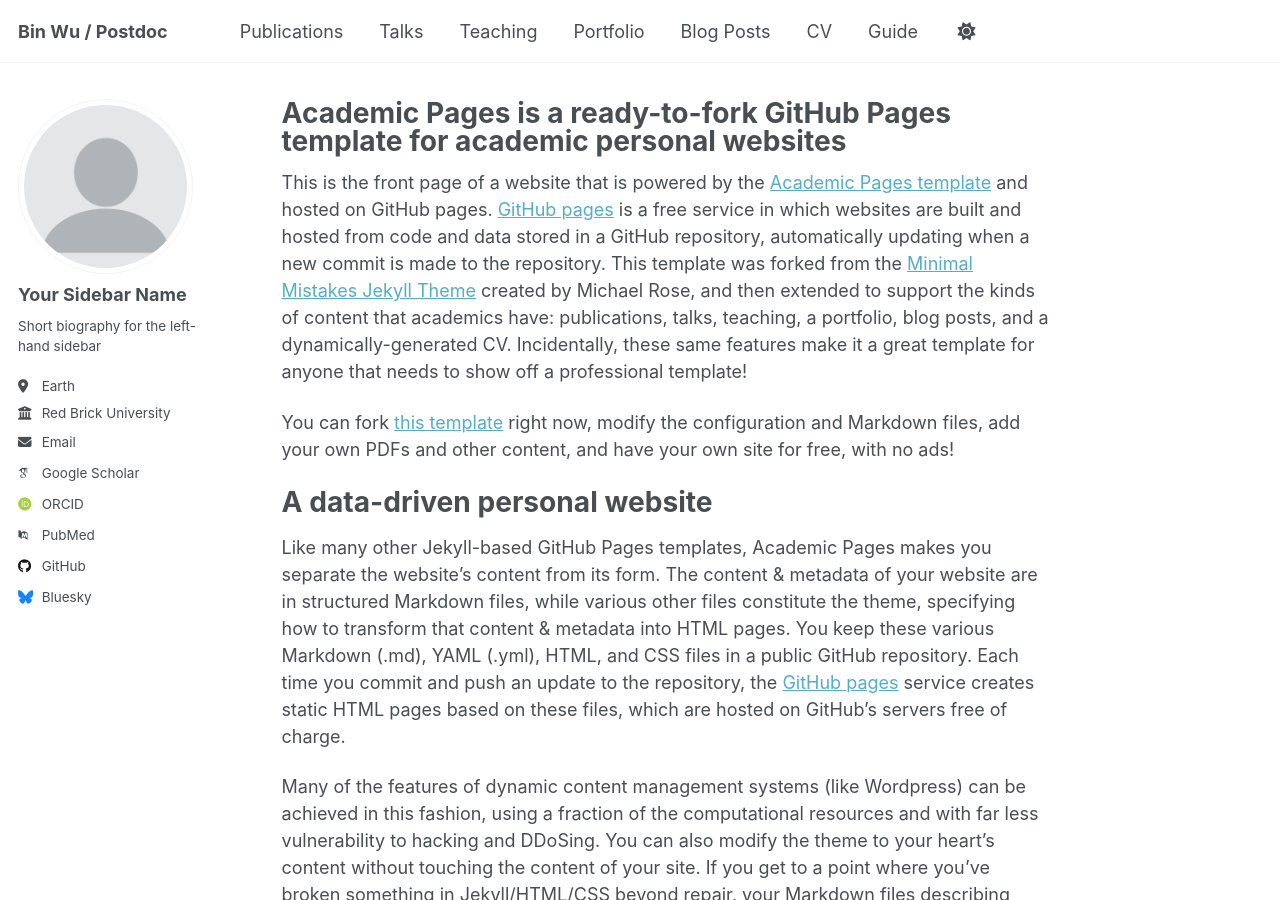
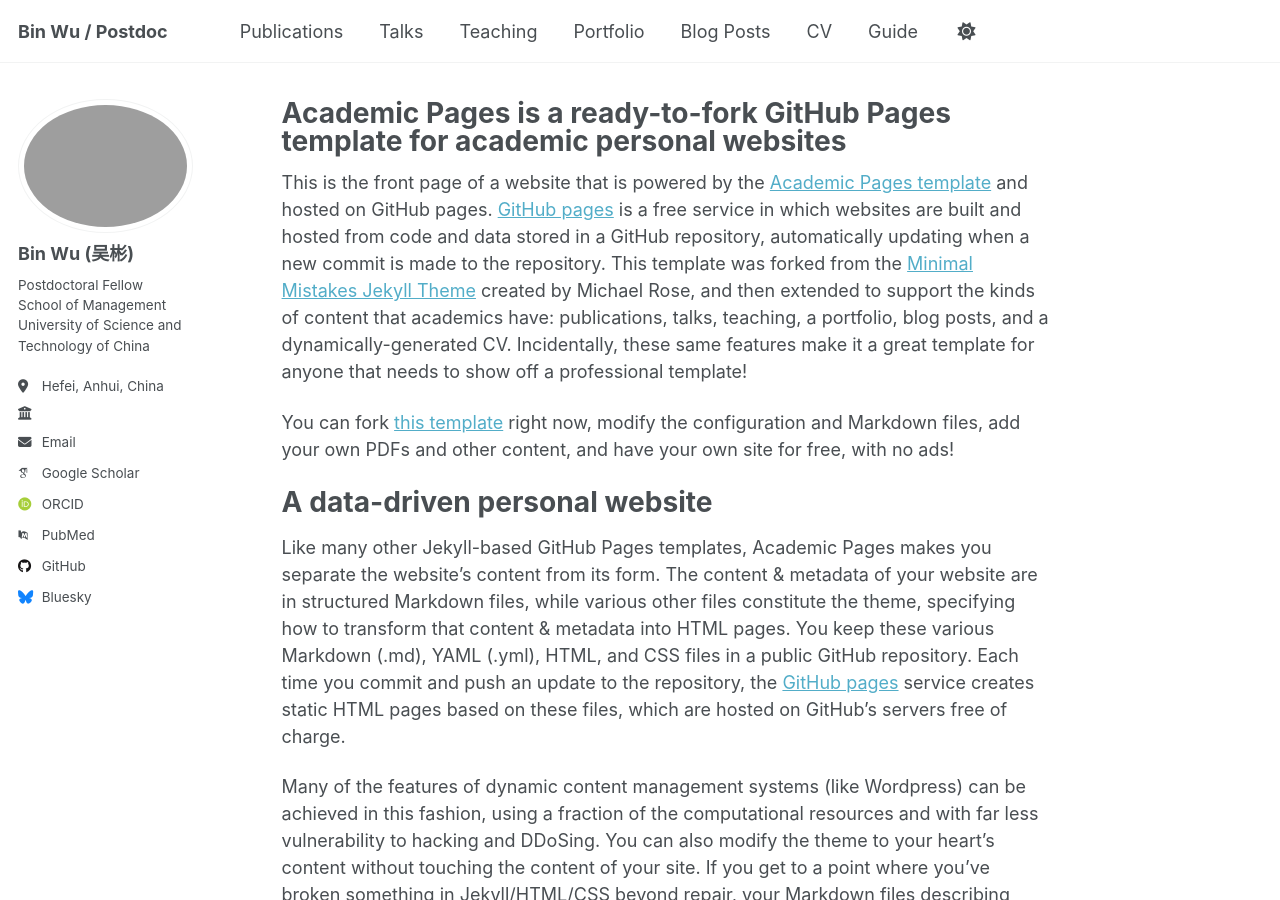
Before and after one commit to BinWu58/BinWu.github.io, a Jekyll site: the page built from _pages/about.md, in a window 1280 px wide and 900 px high. Built offline with Jekyll 4.4.1, drawn with Linux system fonts in a browser that asks for light colours; some web fonts are replaced; a script that is not in the unit is left out.

Commit message:
_config.yml

```diff
--- a/_config.yml
+++ b/_config.yml
@@ -23,14 +23,14 @@ repository               : "BinWu58/BinWu.github.io"
 #               Additional customization can be done by editing /_includes/author-profile.html
 author:
   # Biographic information
-  avatar           : "profile.png"
-  name             : "Your Sidebar Name"
+  avatar           : "binwu.jpg"
+  name             : "Bin Wu (吴彬)"
   pronouns         : # example: "she/her"
-  bio              : "Short biography for the left-hand sidebar"
-  location         : "Earth"
-  employer         : "Red Brick University"
+  bio              : "Postdoctoral Fellow<br>School of Management<br>University of Science and Technology of China"
+  location         : "Hefei, Anhui, China"
+  employer         : ""
   uri              : # URL
-  email            : "none@example.org"
+  email            : "bin.w@ustc.edu.cn"
 
   # Academic websites
   academia         : # URL
```
